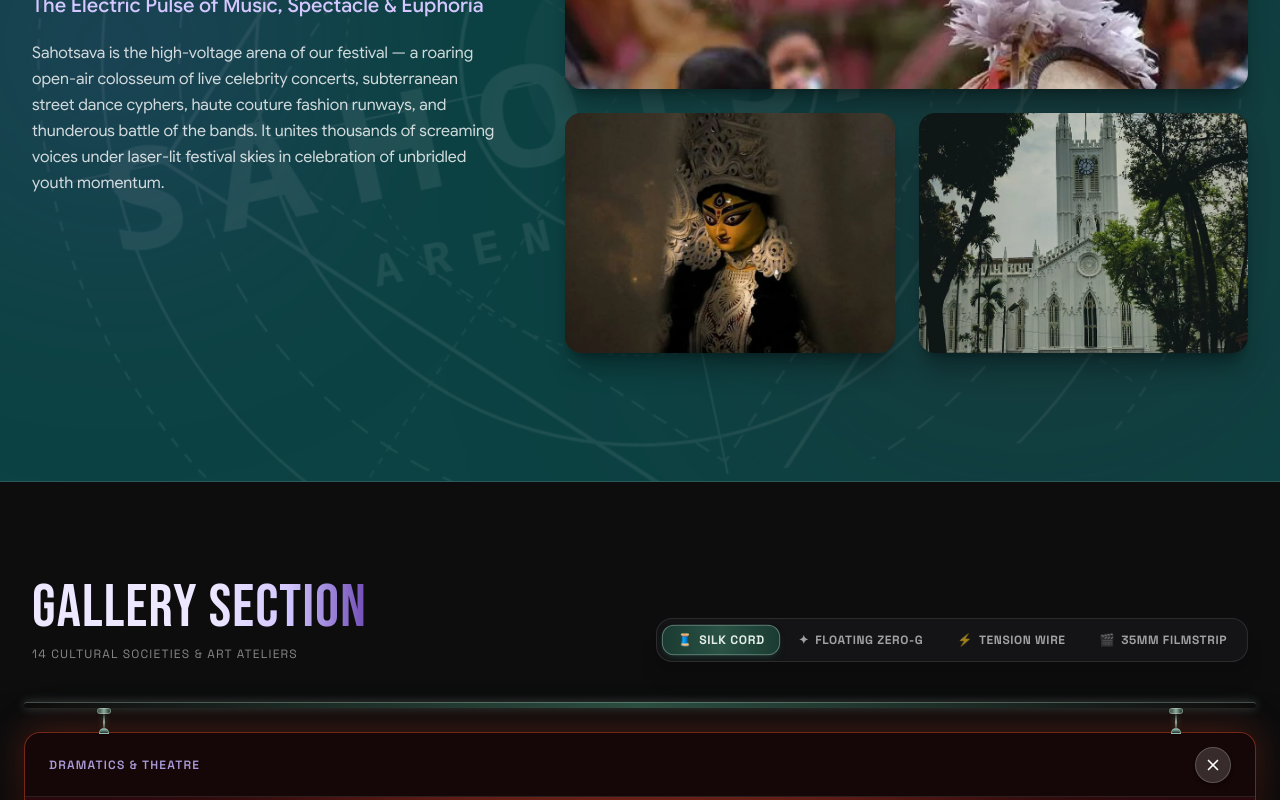
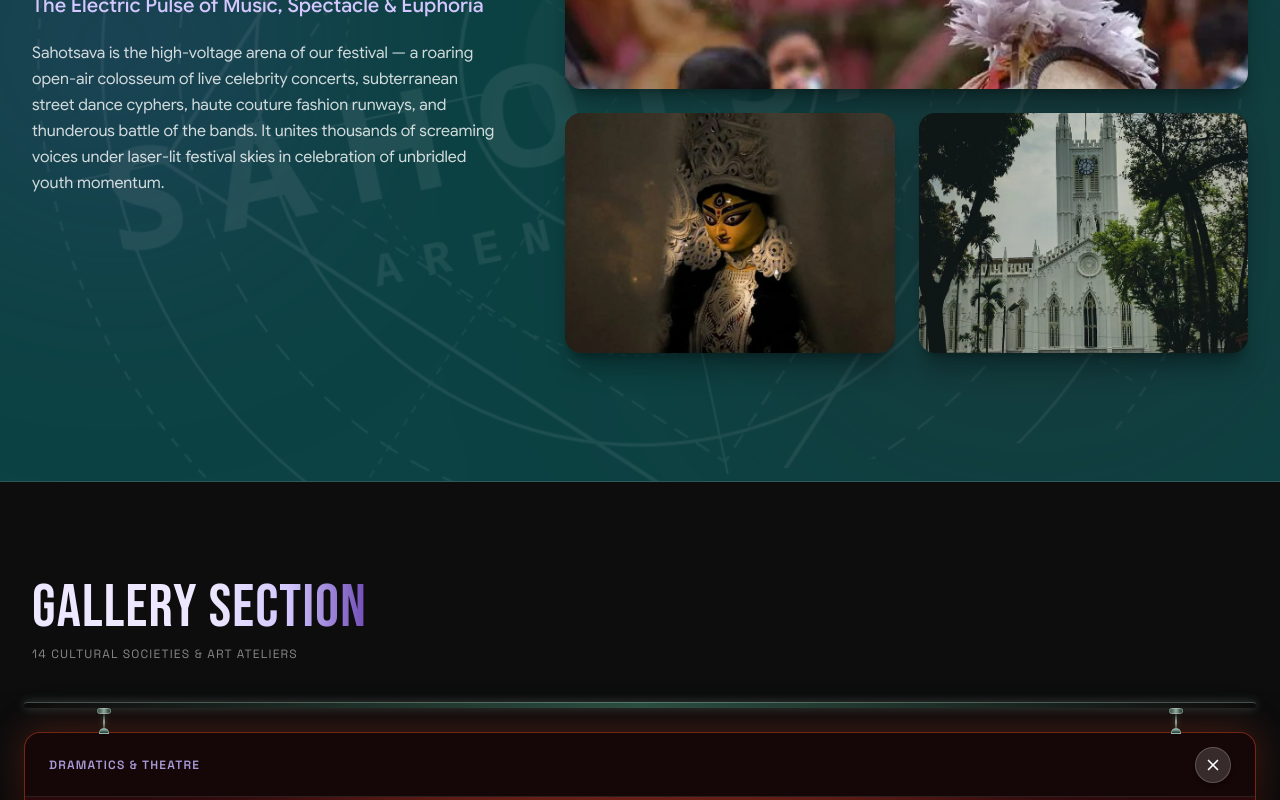
Before and after one commit to ritam413/trial_repo, a Next.js app: page / in a window 1280 px wide. Shown: the part 2000-2800 px from the top of the page. Built offline with nearby package versions, Linux system fonts and the light colour scheme; a web font is replaced by a local one.

Commit message:
feat(gallery): retire prototype switcher bar and lock in dark silvering green silk cord

```diff
--- a/src/components/event/GallerySection.tsx
+++ b/src/components/event/GallerySection.tsx
@@ -311,45 +311,8 @@ const DEFAULT_EXPANDED_THEME: ClubExpandedTheme = {
 };
 
 /* =============================================================================
-   EMIL-PROTOTYPE RIG VARIANTS (/emil-prototype & /impeccable)
-   4 distinct aesthetic directions switchable live in the browser
+   DARK SILVERING GREEN SILK CORD & SUSPENSION ROD RIG (/impeccable)
    ============================================================================= */
-export type GalleryVariant = "floating-minimal" | "tension-wire" | "filmstrip" | "silk-cord";
-
-function TensionWireSegment() {
-  return (
-    <div className="relative w-full h-4 sm:h-5 flex items-center justify-between pointer-events-none select-none z-20 my-[-1px]">
-      <div className="absolute left-6 sm:left-12 md:left-20 -translate-x-1/2 -top-1 flex flex-col items-center">
-        <div className="w-[1.5px] h-2 bg-gradient-to-b from-[#714cb6] to-[#a78bfa] shadow-[0_0_6px_#714cb6]" />
-        <div className="w-1.5 h-1.5 rounded-full bg-[#d4c7ff] border border-white/40 shadow-sm" />
-        <div className="w-[1.5px] h-2 bg-gradient-to-b from-[#a78bfa] to-[#714cb6] shadow-[0_0_6px_#714cb6]" />
-      </div>
-      <div className="absolute right-6 sm:right-12 md:right-20 translate-x-1/2 -top-1 flex flex-col items-center">
-        <div className="w-[1.5px] h-2 bg-gradient-to-b from-[#714cb6] to-[#a78bfa] shadow-[0_0_6px_#714cb6]" />
-        <div className="w-1.5 h-1.5 rounded-full bg-[#d4c7ff] border border-white/40 shadow-sm" />
-        <div className="w-[1.5px] h-2 bg-gradient-to-b from-[#a78bfa] to-[#714cb6] shadow-[0_0_6px_#714cb6]" />
-      </div>
-    </div>
-  );
-}
-
-function FilmstripDivider({ index }: { index: number }) {
-  return (
-    <div className="relative w-full h-5 sm:h-6 flex items-center justify-between px-3 sm:px-6 pointer-events-none select-none z-20 bg-[#0d0d0e]/80 backdrop-blur-xs">
-      <div className="flex items-center gap-1.5">
-        <span className="w-1.5 h-2 rounded-xs bg-white/20 border border-white/30" />
-        <span className="w-1.5 h-2 rounded-xs bg-white/20 border border-white/30" />
-      </div>
-      <span className="font-tech text-[9px] sm:text-[10px] tracking-widest text-white/40 uppercase">
-        ◄ 24 FPS • ROLL &apos;26 • FRAME {String(index + 1).padStart(2, "0")} ►
-      </span>
-      <div className="flex items-center gap-1.5">
-        <span className="w-1.5 h-2 rounded-xs bg-white/20 border border-white/30" />
-        <span className="w-1.5 h-2 rounded-xs bg-white/20 border border-white/30" />
-      </div>
-    </div>
-  );
-}
 
 function SilkCordSegment() {
   return (
@@ -383,7 +346,6 @@ function SilkCordSegment() {
 
 export default function GallerySection() {
   const sectionRef = useRef<HTMLElement>(null);
-  const [variant, setVariant] = useState<GalleryVariant>("silk-cord");
   const [activeClubIndex, setActiveClubIndex] = useState<number | null>(0);
   const [selectedPhoto, setSelectedPhoto] = useState<{
     photo: ClubPhoto;
@@ -486,9 +448,9 @@ export default function GallerySection() {
       {/* 100% Full-Width Edge-to-Edge Container */}
       <div className="w-full px-2 sm:px-4 md:px-6">
         {/* ====================================================================
-            HEADER LOCKUP & EMIL-PROTOTYPE RIG VARIANT SELECTOR
+            HEADER LOCKUP
             ==================================================================== */}
-        <div className="flex flex-col lg:flex-row lg:items-end justify-between gap-6 mb-8 sm:mb-10 px-1 sm:px-2">
+        <div className="flex flex-col md:flex-row md:items-end justify-between gap-4 mb-8 sm:mb-10 px-1 sm:px-2">
           <div>
             <h2 className="font-display text-4xl sm:text-5xl md:text-6xl text-[#EDE8FF] leading-none uppercase tracking-tight">
               GALLERY{" "}
@@ -500,56 +462,12 @@ export default function GallerySection() {
               14 CULTURAL SOCIETIES &amp; ART ATELIERS
             </p>
           </div>
-
-          {/* Emil-Prototype Visual Direction Switcher */}
-          <div className="flex items-center gap-1.5 p-1.5 rounded-2xl bg-[#141416] border border-white/10 shadow-xl overflow-x-auto max-w-full">
-            {[
-              { id: "silk-cord", label: "Silk Cord", icon: "🧵" },
-              { id: "floating-minimal", label: "Floating Zero-G", icon: "✦" },
-              { id: "tension-wire", label: "Tension Wire", icon: "⚡" },
-              { id: "filmstrip", label: "35mm Filmstrip", icon: "🎬" },
-            ].map((v) => (
-              <button
-                key={v.id}
-                type="button"
-                onClick={() => setVariant(v.id as GalleryVariant)}
-                className={`flex items-center gap-1.5 px-3.5 py-1.5 rounded-xl text-xs font-tech font-bold tracking-wider uppercase transition-all duration-200 cursor-pointer whitespace-nowrap ${
-                  variant === v.id
-                    ? variant === "silk-cord"
-                      ? "bg-gradient-to-r from-[#1b3b31] via-[#2a5245] to-[#1b3b31] text-[#e2ede7] border border-[#9bbab0]/50 shadow-md shadow-[#1b3b31]/50 scale-[1.02]"
-                      : "bg-[#714cb6] text-white shadow-md shadow-[#714cb6]/40 scale-[1.02]"
-                    : "text-white/60 hover:text-white hover:bg-white/5"
-                }`}
-              >
-                <span>{v.icon}</span>
-                <span>{v.label}</span>
-              </button>
-            ))}
-          </div>
         </div>
 
         {/* ====================================================================
-            SUSPENSION ANCHOR RIG (Conditional per Emil-Prototype Variant)
+            OVERHEAD DARK SILVERING GREEN SUSPENSION RIG
             ==================================================================== */}
-        {variant !== "floating-minimal" && (
-          <div className="overhead-gantry relative w-full mb-1 flex flex-col items-center pointer-events-none select-none transition-all duration-300">
-            {variant === "tension-wire" && (
-              <>
-                <div className="relative w-full h-1.5 rounded-full bg-gradient-to-r from-transparent via-[#714cb6]/60 to-transparent border-t border-[#d4c7ff]/30 shadow-[0_0_12px_rgba(113,76,182,0.4)]" />
-                <div className="relative w-full h-5">
-                  <div className="absolute left-6 sm:left-12 md:left-20 -translate-x-1/2 top-0 w-[1.5px] h-full bg-gradient-to-b from-[#714cb6] to-[#a78bfa] shadow-[0_0_6px_#714cb6]" />
-                  <div className="absolute right-6 sm:right-12 md:right-20 translate-x-1/2 top-0 w-[1.5px] h-full bg-gradient-to-b from-[#714cb6] to-[#a78bfa] shadow-[0_0_6px_#714cb6]" />
-                </div>
-              </>
-            )}
-            {variant === "filmstrip" && (
-              <div className="relative w-full h-6 flex items-center justify-between px-3 sm:px-6 bg-[#141416] border-y border-white/10 rounded-t-md">
-                <span className="font-tech text-[10px] text-white/40 tracking-widest uppercase">● 35MM MOTION PICTURE LEADER</span>
-                <span className="font-tech text-[10px] text-[#FFAA24] tracking-widest uppercase">HEAD REEL 01</span>
-              </div>
-            )}
-            {variant === "silk-cord" && (
-              <div className="relative w-full flex flex-col items-center">
+        <div className="overhead-gantry relative w-full mb-1 flex flex-col items-center pointer-events-none select-none">
           {/* Overhead Dark Silvering Green Suspension Rail / Rod */}
           <div className="relative w-full h-1.5 rounded-full bg-gradient-to-r from-transparent via-[#2a5245] to-transparent border-t border-[#9bbab0]/40 shadow-[0_0_10px_rgba(155,186,176,0.35)]" />
           <div className="relative w-full h-5">
@@ -563,34 +481,25 @@ export default function GallerySection() {
             </div>
           </div>
         </div>
-            )}
-          </div>
-        )}
 
         {/* ====================================================================
             FULL-WIDTH VERTICAL STACK SLITS
             ==================================================================== */}
-        <div className={`w-full flex flex-col ${variant === "floating-minimal" ? "gap-2.5 sm:gap-3" : ""}`}>
+        <div className="w-full flex flex-col">
           {CLUBS_DATA.map((club, index) => {
             const isExpanded = activeClubIndex === index;
             const theme = CLUB_EXPANDED_THEMES[club.id] || DEFAULT_EXPANDED_THEME;
 
             return (
               <React.Fragment key={club.id}>
-                {/* Variant-Specific Inter-Block Connectors */}
-                {index > 0 && variant !== "floating-minimal" && (
-                  <>
-                    {variant === "tension-wire" && <TensionWireSegment />}
-                    {variant === "filmstrip" && <FilmstripDivider index={index} />}
-                    {variant === "silk-cord" && <SilkCordSegment />}
-                  </>
-                )}
+                {/* Inter-Block Silk Cord Connectors */}
+                {index > 0 && <SilkCordSegment />}
 
                 {/* Card Outer Container */}
                 <div
                   className="chain-card-wrapper group relative w-full select-none transform-gpu origin-top transition-transform duration-300"
                   onMouseEnter={(e) => {
-                    if (!isExpanded && variant !== "floating-minimal") {
+                    if (!isExpanded) {
                       gsap.to(e.currentTarget, {
                         rotation: index % 2 === 0 ? 0.35 : -0.35,
                         y: -2,
@@ -603,19 +512,9 @@ export default function GallerySection() {
                     }
                   }}
                 >
-                  {/* Top Eyelet / Shackle for Hardware Variants */}
-                  {variant === "tension-wire" && (
-                    <>
-                      <div className="absolute left-6 sm:left-12 md:left-20 -translate-x-1/2 -top-1 z-30 pointer-events-none w-2 h-2 rounded-full bg-[#d4c7ff] border border-white/50 shadow-sm" />
-                      <div className="absolute right-6 sm:right-12 md:right-20 translate-x-1/2 -top-1 z-30 pointer-events-none w-2 h-2 rounded-full bg-[#d4c7ff] border border-white/50 shadow-sm" />
-                    </>
-                  )}
-                  {variant === "silk-cord" && (
-                    <>
+                  {/* Top Eyelet Rings */}
                   <div className="absolute left-6 sm:left-12 md:left-20 -translate-x-1/2 -top-1 z-30 pointer-events-none w-2.5 h-1.5 rounded-t-full bg-gradient-to-b from-[#9bbab0] to-[#1a382e] border border-[#9bbab0]/80 shadow-xs" />
                   <div className="absolute right-6 sm:right-12 md:right-20 translate-x-1/2 -top-1 z-30 pointer-events-none w-2.5 h-1.5 rounded-t-full bg-gradient-to-b from-[#9bbab0] to-[#1a382e] border border-[#9bbab0]/80 shadow-xs" />
-                    </>
-                  )}
 
                   {/* The Slit & Accordion Card */}
                   <div
@@ -824,19 +723,9 @@ export default function GallerySection() {
                 </AnimatePresence>
               </div>
 
-              {/* Bottom Mounting Eyelet / Shackle for Hardware Variants */}
-              {variant === "tension-wire" && (
-                <>
-                  <div className="absolute left-6 sm:left-12 md:left-20 -translate-x-1/2 -bottom-1 z-30 pointer-events-none w-2 h-2 rounded-full bg-[#d4c7ff] border border-white/50 shadow-sm" />
-                  <div className="absolute right-6 sm:right-12 md:right-20 translate-x-1/2 -bottom-1 z-30 pointer-events-none w-2 h-2 rounded-full bg-[#d4c7ff] border border-white/50 shadow-sm" />
-                </>
-              )}
-              {variant === "silk-cord" && (
-                <>
+              {/* Bottom Eyelet Rings */}
               <div className="absolute left-6 sm:left-12 md:left-20 -translate-x-1/2 -bottom-1 z-30 pointer-events-none w-2.5 h-1.5 rounded-b-full bg-gradient-to-t from-[#9bbab0] to-[#1a382e] border border-[#9bbab0]/80 shadow-xs" />
               <div className="absolute right-6 sm:right-12 md:right-20 translate-x-1/2 -bottom-1 z-30 pointer-events-none w-2.5 h-1.5 rounded-b-full bg-gradient-to-t from-[#9bbab0] to-[#1a382e] border border-[#9bbab0]/80 shadow-xs" />
-                </>
-              )}
             </div>
           </React.Fragment>
         );
@@ -844,31 +733,9 @@ export default function GallerySection() {
     </div>
 
     {/* ====================================================================
-        BOTTOM TERMINAL RIG (Conditional per Emil-Prototype Variant)
+        BOTTOM TERMINAL RIG (Dark Silvering Green Plumb Cord Ends)
         ==================================================================== */}
-    {variant !== "floating-minimal" && (
     <div className="relative w-full h-8 mt-2 pointer-events-none select-none flex items-center justify-between">
-        {variant === "tension-wire" && (
-          <>
-            <div className="absolute left-6 sm:left-12 md:left-20 -translate-x-1/2 top-0 flex flex-col items-center">
-              <div className="w-[1.5px] h-3 bg-gradient-to-b from-[#714cb6] to-transparent" />
-              <div className="w-2.5 h-2.5 rounded-full bg-[#714cb6]/40 border border-[#d4c7ff]/40 shadow-sm" />
-            </div>
-            <div className="absolute right-6 sm:right-12 md:right-20 translate-x-1/2 top-0 flex flex-col items-center">
-              <div className="w-[1.5px] h-3 bg-gradient-to-b from-[#714cb6] to-transparent" />
-              <div className="w-2.5 h-2.5 rounded-full bg-[#714cb6]/40 border border-[#d4c7ff]/40 shadow-sm" />
-            </div>
-          </>
-        )}
-        {variant === "filmstrip" && (
-          <div className="w-full flex items-center justify-center">
-            <span className="font-tech text-[10px] text-white/30 tracking-widest uppercase">
-              ● TAIL REEL // END OF 35MM ROLL
-            </span>
-          </div>
-        )}
-        {variant === "silk-cord" && (
-          <>
       <div className="absolute left-6 sm:left-12 md:left-20 -translate-x-1/2 top-0 flex flex-col items-center">
         <div className="w-[2.5px] h-3.5 bg-gradient-to-b from-[#2a5245] via-[#9bbab0] to-transparent shadow-[0_0_4px_rgba(155,186,176,0.3)]" />
         <div className="w-2.5 h-3 rounded-b-full bg-gradient-to-b from-[#9bbab0] to-[#16382e] border border-[#cbdcd4]/60 shadow-[0_2px_6px_rgba(0,0,0,0.8)]" />
@@ -877,10 +744,7 @@ export default function GallerySection() {
         <div className="w-[2.5px] h-3.5 bg-gradient-to-b from-[#2a5245] via-[#9bbab0] to-transparent shadow-[0_0_4px_rgba(155,186,176,0.3)]" />
         <div className="w-2.5 h-3 rounded-b-full bg-gradient-to-b from-[#9bbab0] to-[#16382e] border border-[#cbdcd4]/60 shadow-[0_2px_6px_rgba(0,0,0,0.8)]" />
       </div>
-          </>
-        )}
     </div>
-    )}
   </div>
 
       {/* ====================================================================
```
Also changed, not shown: 2 other files (tests, documents, lock files or other folders). Lines whose indentation alone changed are shown as unchanged.
